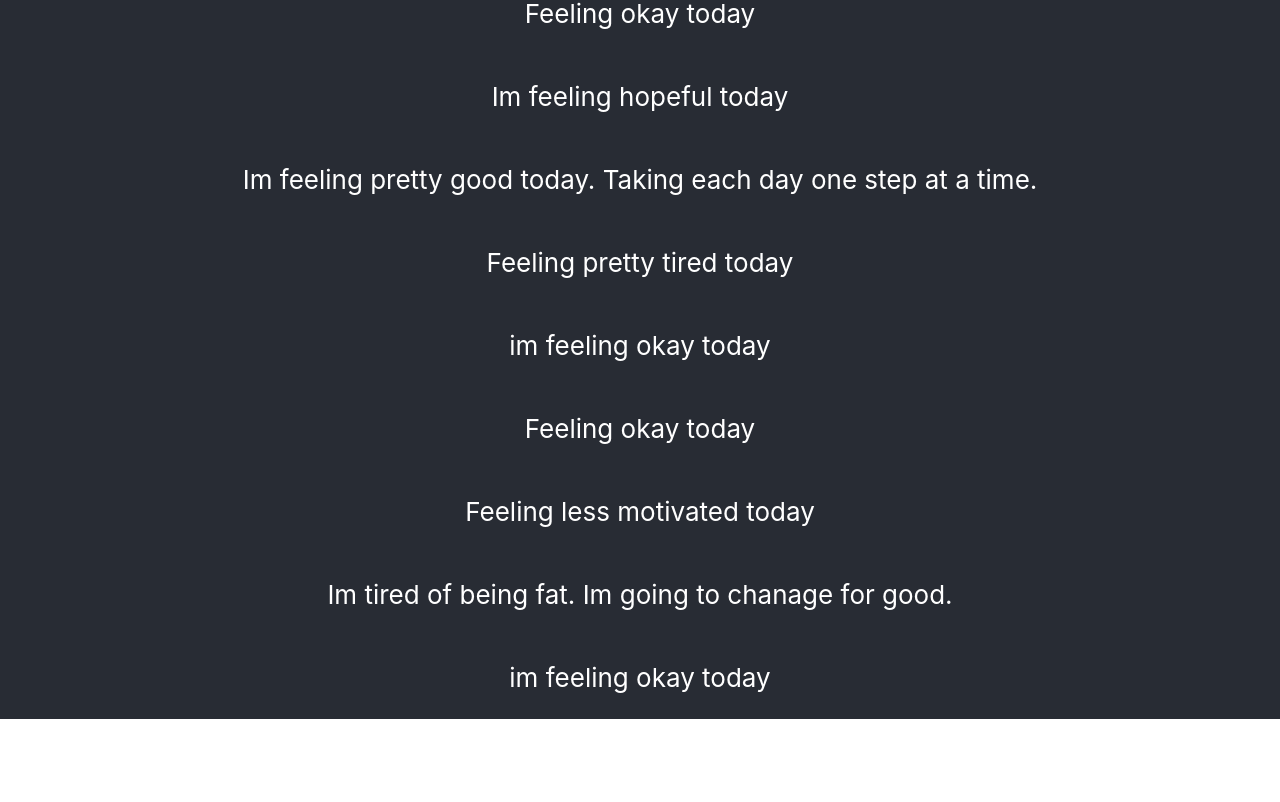
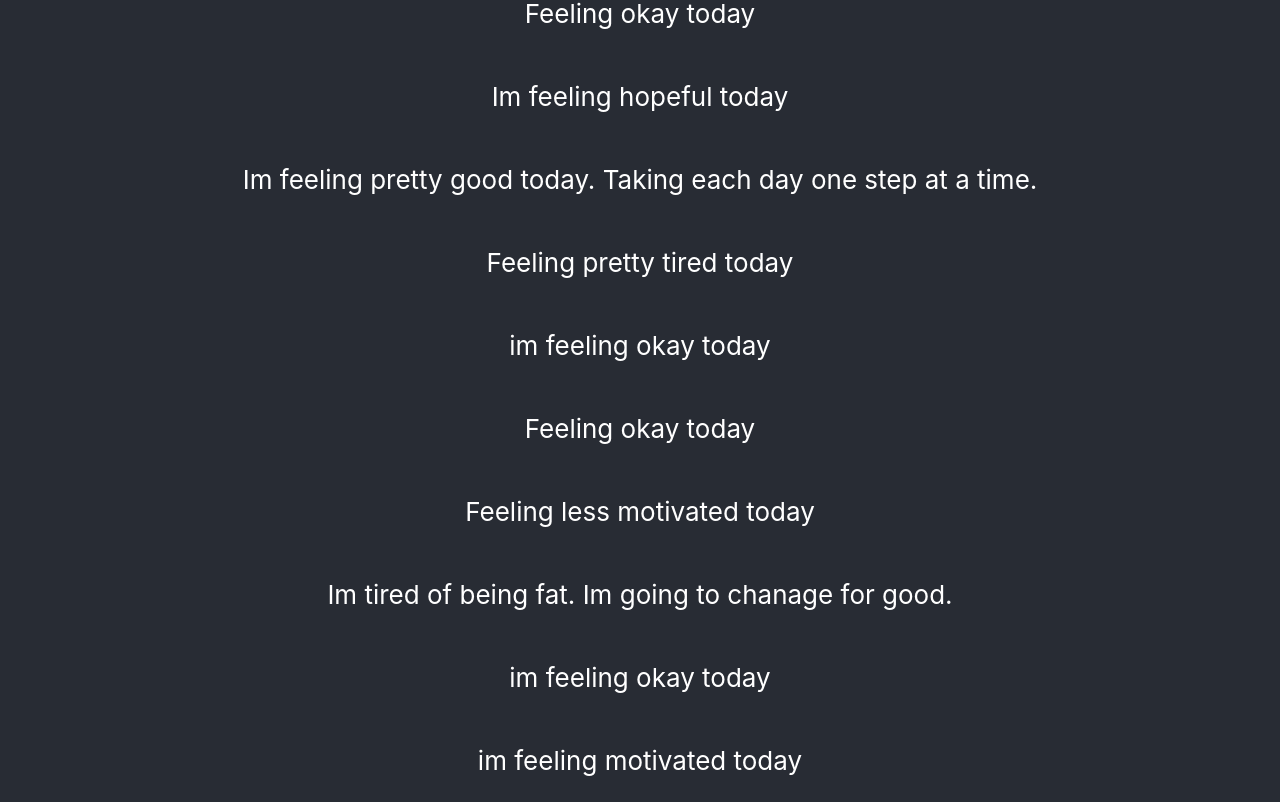
Before and after one commit to tyler-ray90/testing-05-18, a React (Create React App) app: page / in a window 1280 px wide. Shown: the part 2660-3462 px from the top of the page. Before the commit the page ends 3379 px from the top, so only its background shows below. Built offline with nearby package versions, Linux system fonts and the light colour scheme.

Commit message:
new commit

```diff
--- a/src/App.js
+++ b/src/App.js
@@ -50,6 +50,7 @@ function App() {
         <p>Feeling less motivated today</p>
         <p>Im tired of being fat. Im going to chanage for good.</p>
         <p>im feeling okay today</p>
+        <p>im feeling motivated today</p>
 
       </header>
     </div>
```
